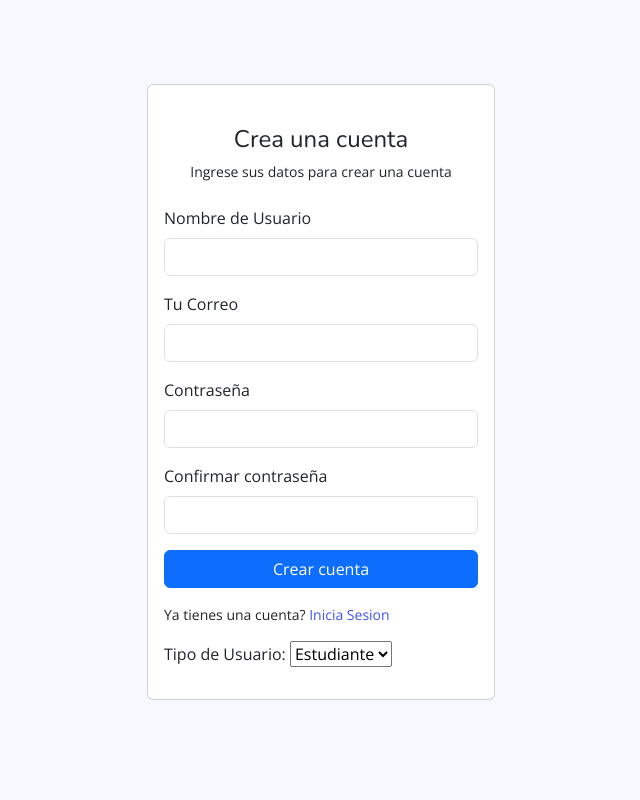
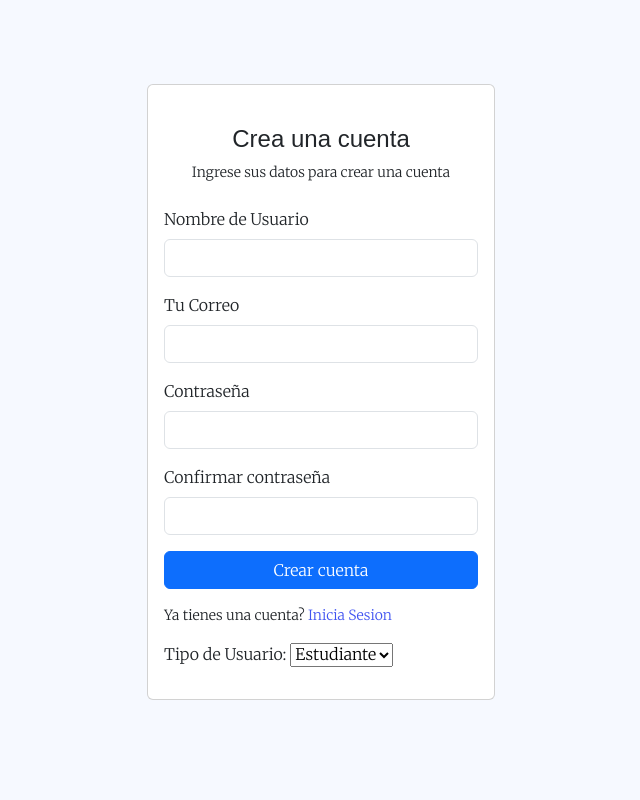
Before and after one commit to zlcosio21/UniversityWebProject, a Django app: page /registro/ in a window 1280 px wide. Shown: the whole page, without its empty margins (319-959 px from the left). Run offline with Django 4.2, Linux system fonts and the light colour scheme; some libraries are stand-ins or nearby versions.

Commit message:
Cambiando fuente tipografica

```diff
--- a/UniversityWebApp/static/assets/css/style.css
+++ b/UniversityWebApp/static/assets/css/style.css
@@ -3,7 +3,7 @@
 }
 
 body {
-  font-family: "Open Sans", sans-serif;
+  font-family: 'Merriweather', serif;
   background: #f6f9ff;
   color: #444444;
 }
--- a/UniversityWebApp/templates/UniversityWebApp/base.html
+++ b/UniversityWebApp/templates/UniversityWebApp/base.html
@@ -17,7 +17,7 @@
 
   <!-- Google Fonts -->
   <link href="https://fonts.gstatic.com" rel="preconnect">
-  <link href="https://fonts.googleapis.com/css?family=Open+Sans:300,300i,400,400i,600,600i,700,700i|Nunito:300,300i,400,400i,600,600i,700,700i|Poppins:300,300i,400,400i,500,500i,600,600i,700,700i" rel="stylesheet">
+  <link href="https://fonts.googleapis.com/css2?family=Merriweather:wght@300&display=swap" rel="stylesheet">
 
   <!-- Vendor CSS Files -->
   <link href="{% static 'assets/vendor/bootstrap/css/bootstrap.min.css' %}" rel="stylesheet">
```
